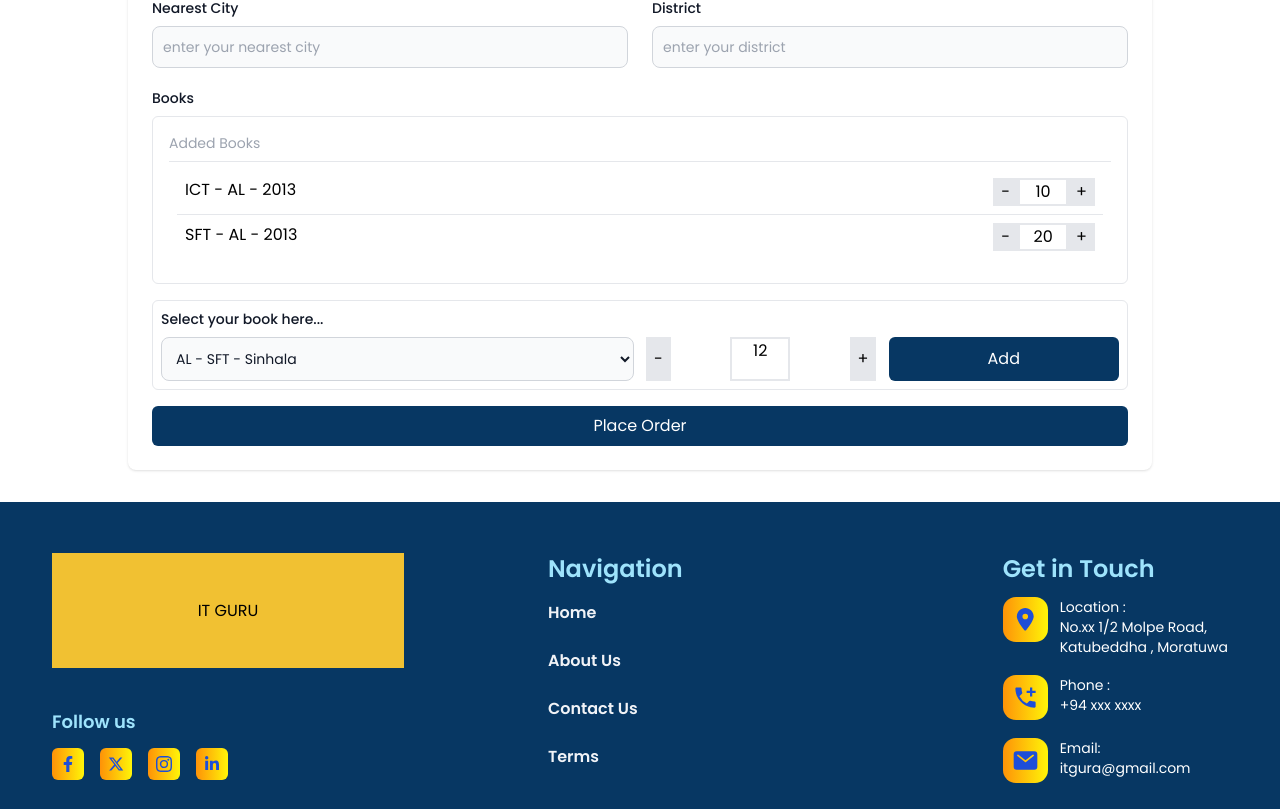
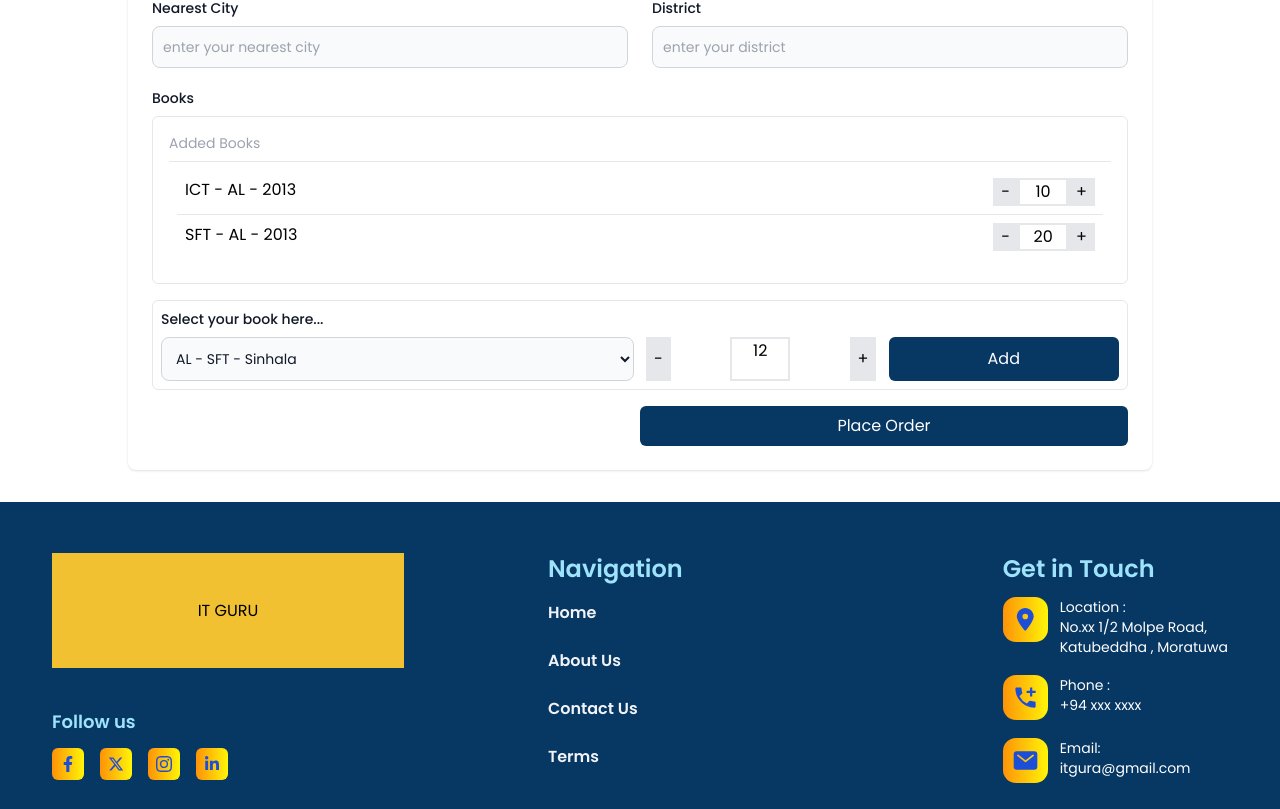
Before and after one commit to IT-Guru-Books-Store/ecomm-app-user, a Next.js app: page /wholesale-request in a window 1280 px wide. Shown: the part 564-1373 px from the top of the page. Built offline with nearby package versions, Linux system fonts and the light colour scheme.

Commit message:
added responsiveness.

```diff
--- a/components/wholesale-request/wholesale-content/WholesaleOrderDetails.js
+++ b/components/wholesale-request/wholesale-content/WholesaleOrderDetails.js
@@ -9,9 +9,11 @@ const WholesaleOrderDetails = () => {
       <WholesaleOrderDetailsForm />
       <WholeSaleBookList />
       <WholesaleBookAdder />
-      <button className="w-[100%] bg-[#073763] rounded-md text-white p-2">
-        Place Order
-      </button>
+      <div className="sm:flex sm:flex-row-reverse">
+        <button className="w-[100%] sm:w-[50%] bg-[#073763] rounded-md text-white p-2">
+          Place Order
+        </button>
+      </div>
     </div>
   );
 };
--- a/components/wholesale-request/wholesale-content/order-details/WholeSaleBookList.js
+++ b/components/wholesale-request/wholesale-content/order-details/WholeSaleBookList.js
@@ -39,3 +39,5 @@ const WholeSaleBookList = () => {
 };
 
 export default WholeSaleBookList;
+
+// Need to give delete option.
```
